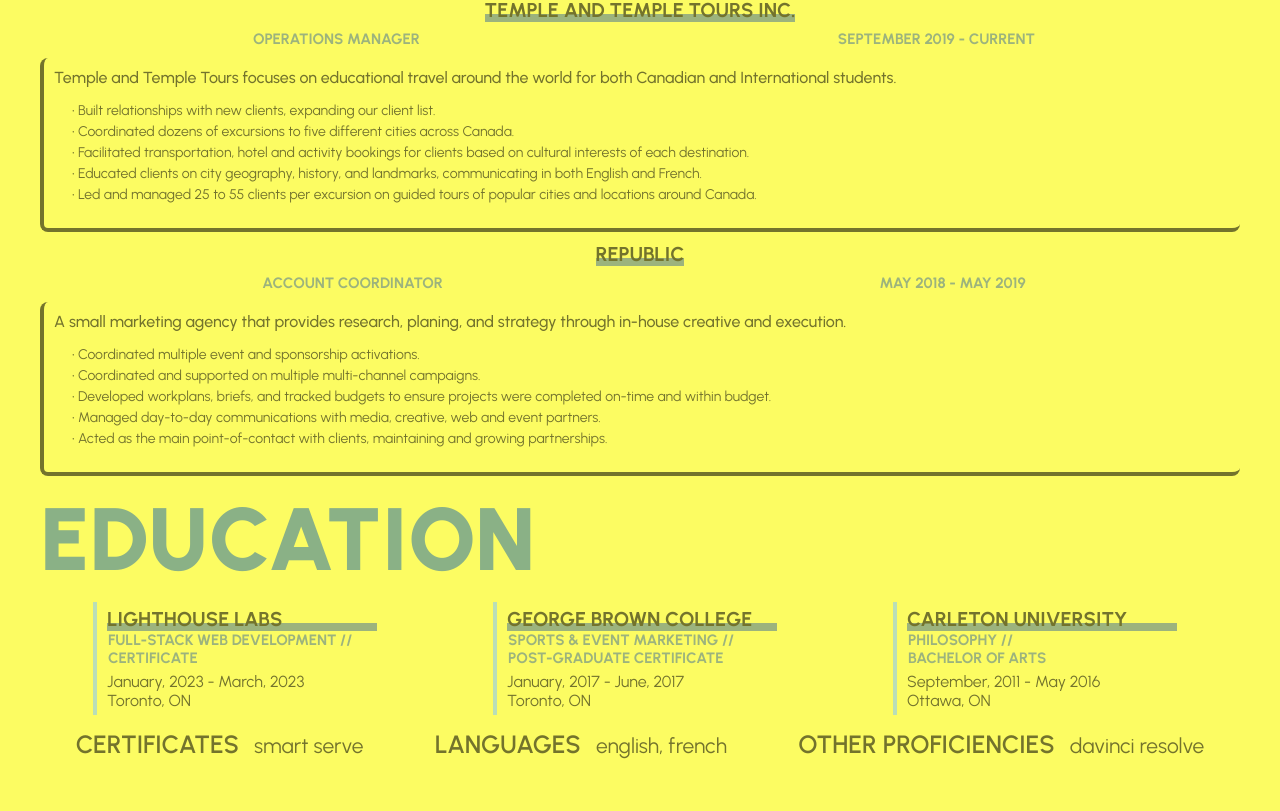
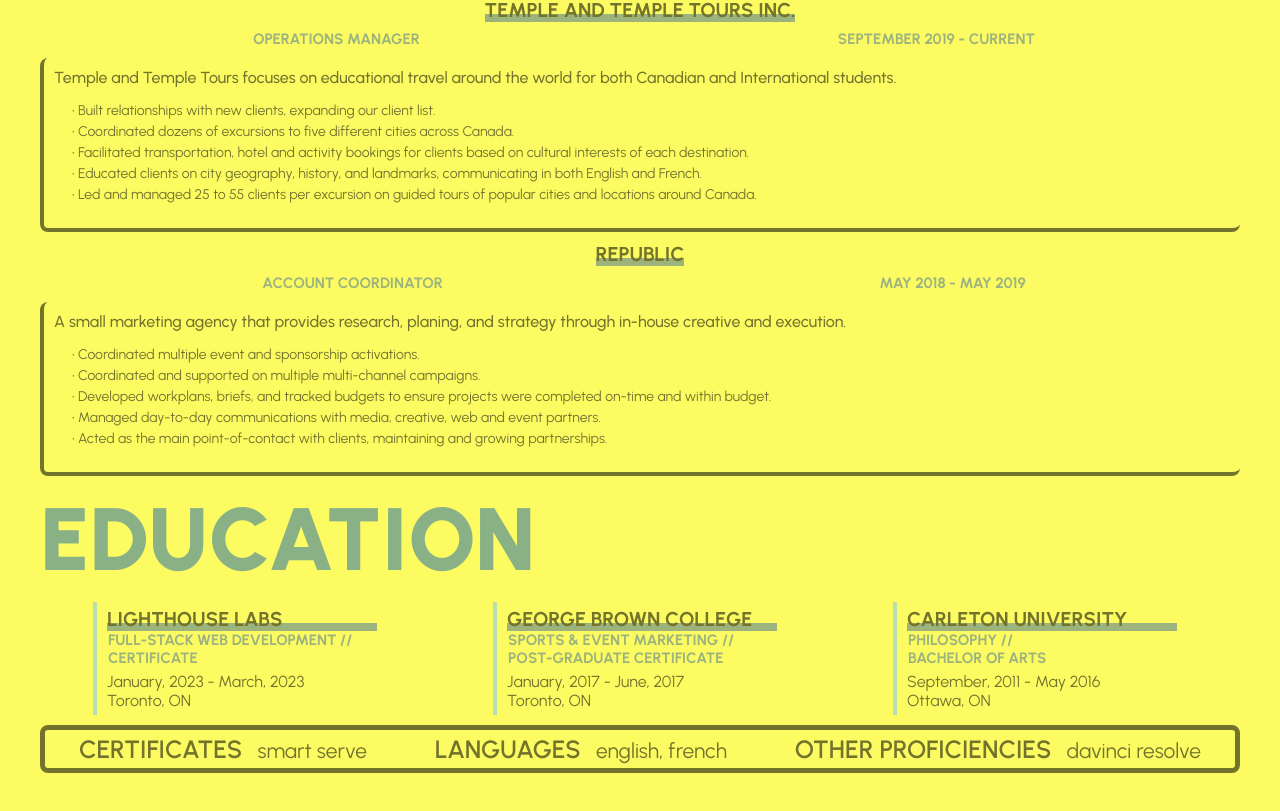
Before and after one commit to gtemple/personal-site-redux, a React (Vite) app in the folder client/: page / in a window 1280 px wide. Shown: the part 2733-3544 px from the top of the page. Built offline with nearby package versions, Linux system fonts and the light colour scheme.

Commit message:
update styling

```diff
--- a/client/src/components/Education/education.css
+++ b/client/src/components/Education/education.css
@@ -26,6 +26,9 @@
   display: flex;
   flex-wrap: wrap;
   justify-content: space-around;
+  border-radius: 8px;
+  border-style: solid;
+  border-width: 5px;
 }
 
 .other-title {
```
